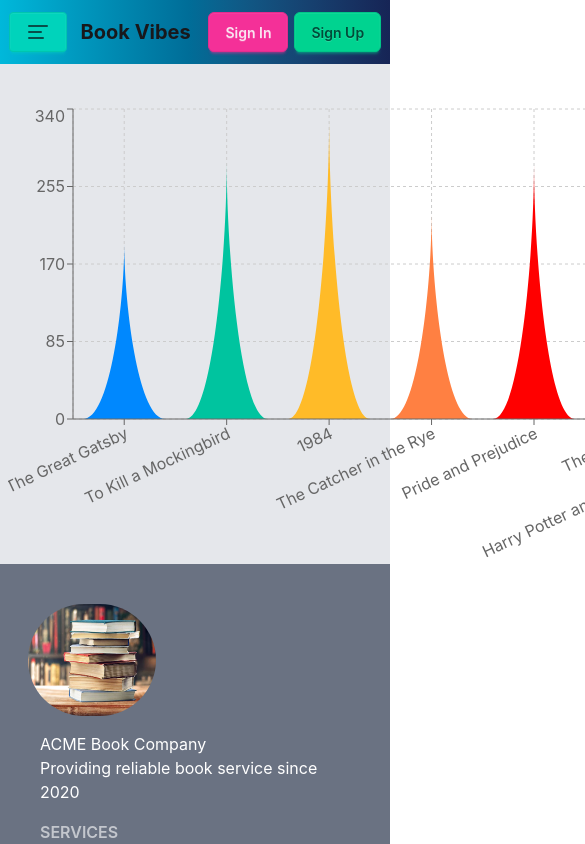
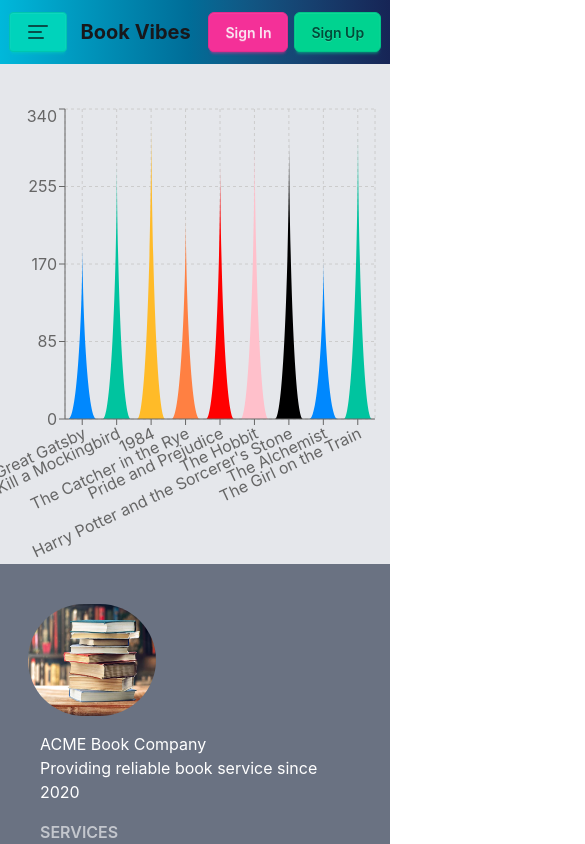
Before and after one commit to Tazim212/react-boi-poka, a React (Vite) app: page /pagestoread in a window 390 px wide. Shown: the top 844 px of the page, 585 px wide, since content can reach past the window. Built offline with nearby package versions, Linux system fonts and the light colour scheme.

Commit message:
rechart responsive done

```diff
--- a/src/Components/PagesToRead/PagesToRead.jsx
+++ b/src/Components/PagesToRead/PagesToRead.jsx
@@ -48,10 +48,9 @@ const PagesToRead = () => {
     return (
         <div className='bg-gray-200'>
             <BarChart
-                style={{ width: '1000px', height: "500px", aspectRatio: 1.618 }}
                 responsive
                 data={shape}
-                className='pt-10 ps-2 md:ps-10'
+                className='pt-10 ps-0 md:ps-10 w-95 md:w-250 h-125'
             >
                 <CartesianGrid strokeDasharray="3 3" />
                 <XAxis dataKey="bookName" interval={0} angle={-25} textAnchor='end' height={140} />
```
